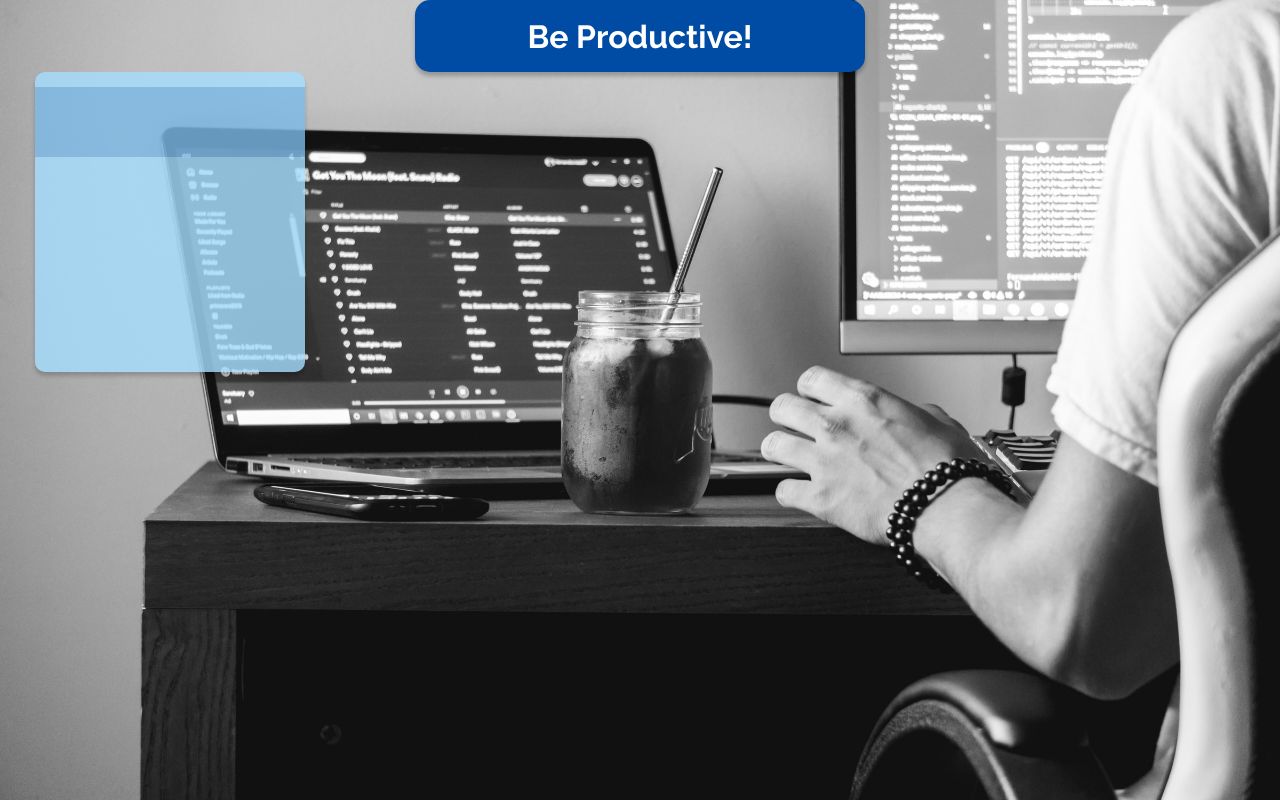
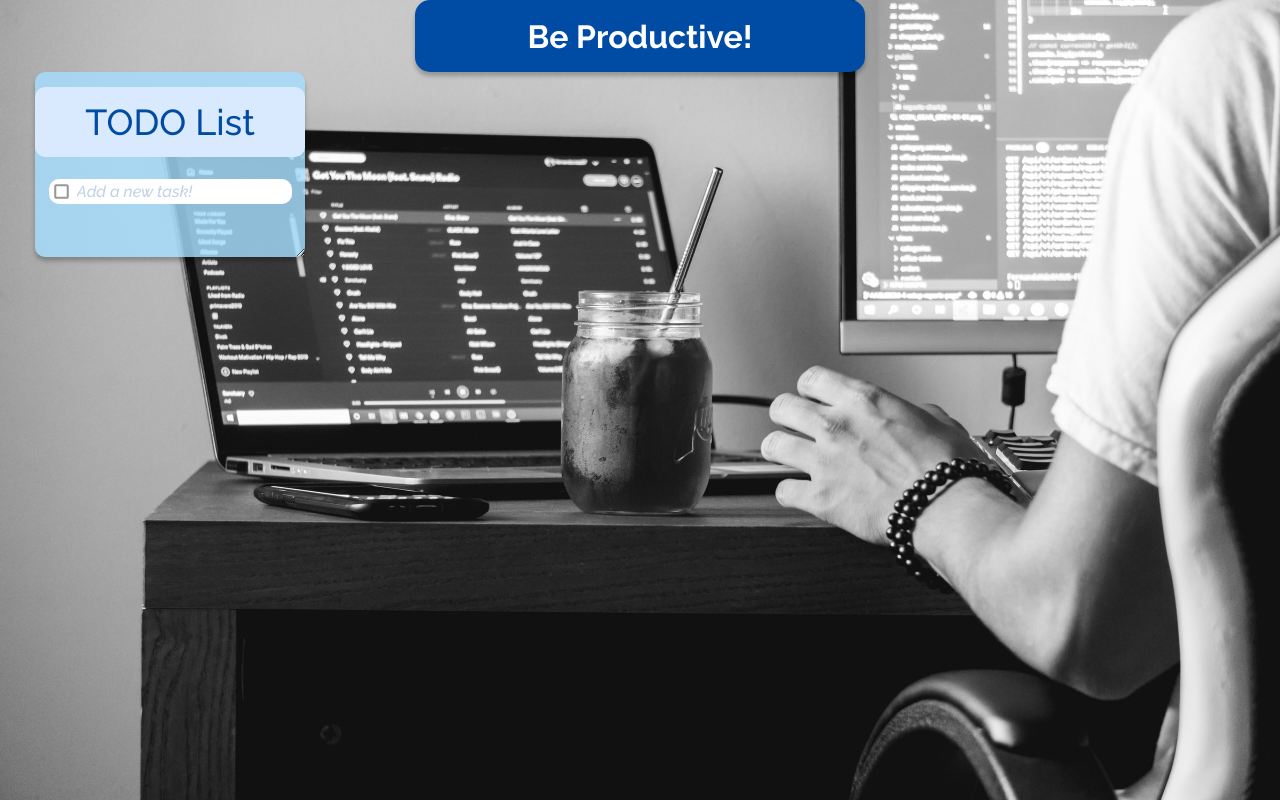
Before and after one commit to fabiogomez11c/TODOwebapp, a website built with webpack: page src/index.html in a window 1280 px wide. Built offline with nearby package versions, Linux system fonts and the light colour scheme.

Commit message:
Restructured the html / the css due webpack issues

```diff
--- a/package.json
+++ b/package.json
@@ -27,6 +27,7 @@
     "file-loader": "^6.2.0",
     "html-loader": "^2.1.2",
     "html-webpack-plugin": "^5.3.2",
+    "mini-css-extract-plugin": "^2.1.0",
     "source-map-loader": "^3.0.0",
     "style-loader": "^3.2.1",
     "webpack": "^5.47.1",
--- a/src/css/style.css
+++ b/src/css/style.css
@@ -1,6 +1,8 @@
 :root {
     --hard-blue: #004BA4;
-    --light-blue: #A5DEFF;
+    --light-blue: #A5DEFFCC;
+    --light-blue2: #D9EAFF;
+    --font-web: 'Raleway', sans-serif;
 }
 
 
@@ -14,10 +16,10 @@ body {
     position: relative;
     height: 100vh;
     overflow-x: hidden;
-    font-family: 'Raleway', sans-serif;
+    font-family: var(--font-web);
 }
 
-img {
+.background-image {
     z-index: -50;
     position: absolute;
     height: 100vh;
@@ -49,21 +51,102 @@ h1 {
 
 .todo {
     position: absolute;
-    width: 270px;
-    height: 300px;
+    display: flex;
+    flex-direction: column;
+    align-items: center;
+    min-width: 270px;
+    /* change this to min-height */
+    min-height: 185px;
     left: 35px;
-    background: var(--light-blue);
+    background-color: var(--light-blue);
     border-radius: 10px;
     box-shadow: 0px 4px 4px rgba(0, 0, 0, 0.25);
-    opacity: 0.8;
+    /* Resize the todo */
+    resize: both;
+    overflow: auto;
+    /*  */
+}
+
+.todo div {
+    margin: 10px 0;
 }
 
 .todo .todo__title {
-    position: absolute;
+    position: relative;
+    display: flex;
+    justify-content: center;
+    align-items: center;
     width: 100%;
     height: 70px;
-    top: 15px;
-    background: var(--hard-blue);
-    opacity: 0.25;
+    top: 5px;
+    border-radius: 10px;
+    background: var(--light-blue2);
     cursor: move;
 }
+
+.todo .todo__title .todo__title-title {
+    font-size: 36px;
+    color: var(--hard-blue);
+    font-weight: 500;
+}
+
+.todo .todo__list {
+    display: flex;
+    flex-direction: column;
+    position: relative;
+    width: 90%;
+}
+
+.todo .todo__list input{
+    margin: 0px 3px;
+}
+
+.todo .todo__list .todo__list--li {
+    width: 100%;
+    display: flex;
+    justify-content: stretch;
+    align-items: center;
+    margin: 7px 0px;
+    height: 25px;
+    background: #fff;
+    border-radius: 10px;
+}
+
+.todo .todo__list .todo__list--li:hover {
+    border: 1px inset;
+}
+
+.todo .todo__list .todo__list--input--li-input {
+    width: 82%;
+    font-size: 16px;
+    border-style: hidden;
+    color: #004BA499;
+    font-family: var(--font-web);
+}
+
+.todo .todo__list .todo__list--input--li-input:focus {
+    /* Remove the border when the input is selected */
+    outline-width: 0px;
+}
+
+.todo .todo__list .todo__list--input--li-input::placeholder{
+    color: #004BA440;
+    font-style: italic;
+    font-family: var(--font-web);
+}
+
+.todo .todo__list span {
+    display: flex;
+    align-items: center;
+}
+
+.todo .todo__list .todo__list--input--li-box {
+    width: 25px;
+    height: auto;
+    cursor: pointer;
+    opacity: 40%;
+}
+
+.todo .todo__list .todo__list--input--li-box:hover {
+    opacity: 60%;
+}
--- a/src/index.html
+++ b/src/index.html
@@ -5,8 +5,8 @@
     <meta http-equiv="X-UA-Compatible" content="IE=edge">
     <meta name="viewport" content="width=device-width, initial-scale=1.0">
     <title>TODO app</title>
-    <link rel="stylesheet" href="">
-    <link href="https://fonts.googleapis.com/css2?family=Raleway:ital,wght@0,100;0,300;0,700;1,100;1,500&display=swap" rel="stylesheet">
+    <!-- <link rel="stylesheet" href="css/style.css"> -->
+    <link href="https://fonts.googleapis.com/css2?family=Raleway:ital,wght@0,100;0,300;0,500;0,700;1,100;1,500&display=swap" rel="stylesheet">
 </head>
 <body>
     <img class="background-image" src="./assets/body_background.jpg" alt="background-image">
@@ -16,7 +16,21 @@
         </div>
     </header>
     <div class="todo">
-        <div class="todo__title"></div>
+        <div class="todo__title">
+            <p class="todo__title-title">TODO List</p>
+        </div>
+        <div class="todo__list">
+            <!-- Create this with js -->
+            <div class="todo__list--li">
+
+                <span>
+                    <img src="/src/assets/nochecked.svg" alt="" class="todo__list--input--li-box">
+                </span>
+                <input class="todo__list--input--li-input" type="text" placeholder="Add a new task!">
+
+            </div>
+
+        </div>
     </div>
     <div class="notes-1"></div>
     <div class="timer"></div>
--- a/src/index.js
+++ b/src/index.js
@@ -1,10 +1,13 @@
 import './css/style.css'
+// import checkboxlogo from './assets/nochecked.svg'
 
 // position variables
 let pos1 = 0,
     pos2 = 0,
     pos3 = 0,
     pos4 = 0;
+
+// console.log(checkboxlogo)
 
 // html elements
 let todoElement = document.querySelector(".todo__title");
--- a/webpack.config.js
+++ b/webpack.config.js
@@ -1,5 +1,6 @@
-const HtmlWebPackPlugin = require('html-webpack-plugin')
-const CopyPlugin        = require('copy-webpack-plugin')
+const HtmlWebPackPlugin    = require('html-webpack-plugin')
+const CopyPlugin           = require('copy-webpack-plugin')
+const MiniCssExtractPlugin = require("mini-css-extract-plugin");
 
 module.exports = {
     mode: 'development',
@@ -11,19 +12,28 @@ module.exports = {
     module : {
         rules : [
             {
-                test: /\.html$/,
+                test: /\.html$/i,
                 loader: 'html-loader',
                 options: {
                     sources: false
                 }
             },
             {
-                test: /\.css$/,
+                test: /\.css$/i,
+                exclude: /style.css$/,
                 use: ['style-loader', 'css-loader']
             },
             {
-                test: /\.(png|jpg|svg)$/,
-                loader: 'file-loader'
+                test: /\.css$/,
+                use: [MiniCssExtractPlugin.loader, 'css-loader']
+            },
+            {
+                test: /\.(png|jpg|svg)$/i,
+                use: [
+                    {
+                        loader: 'file-loader'
+                    }
+                ]
             },
             {
                 test: /\.js$/,
@@ -44,6 +54,11 @@ module.exports = {
             patterns: [
                 {from: 'src/assets/', to: 'assets/'}
             ]
+        }),
+
+        new MiniCssExtractPlugin({
+            filename: '[name].css',
+            ignoreOrder: false
         })
     ]
 }
```
Also changed, not shown: src/assets/checked.svg (added), src/assets/nochecked.svg (added), 2 other files.
